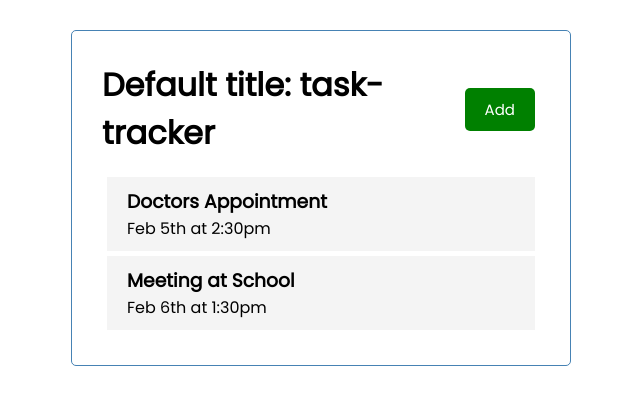
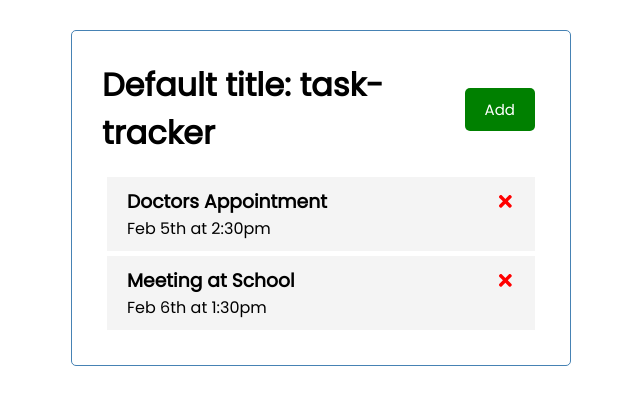
Before and after one commit to viktormishyn/react-task-tracker, a React (Create React App) app: page / in a window 1280 px wide. Shown: the top 404 px of the page, without its empty margins (319-959 px from the left). Built offline with nearby package versions, Linux system fonts and the light colour scheme.

Commit message:
Add FaTimes icon to Task component

```diff
--- a/src/components/Task.js
+++ b/src/components/Task.js
@@ -1,7 +1,11 @@
+import {FaTimes} from 'react-icons/fa'
+
 const Task = ({task}) => {
     return (
         <div className="task">
-            <h3>{task.text}</h3>
+            <h3>
+                {task.text}<FaTimes style={{color: 'red', cursor: 'pointer'}}/>
+            </h3>
             <p>{task.day}</p>
 
         </div>
```
